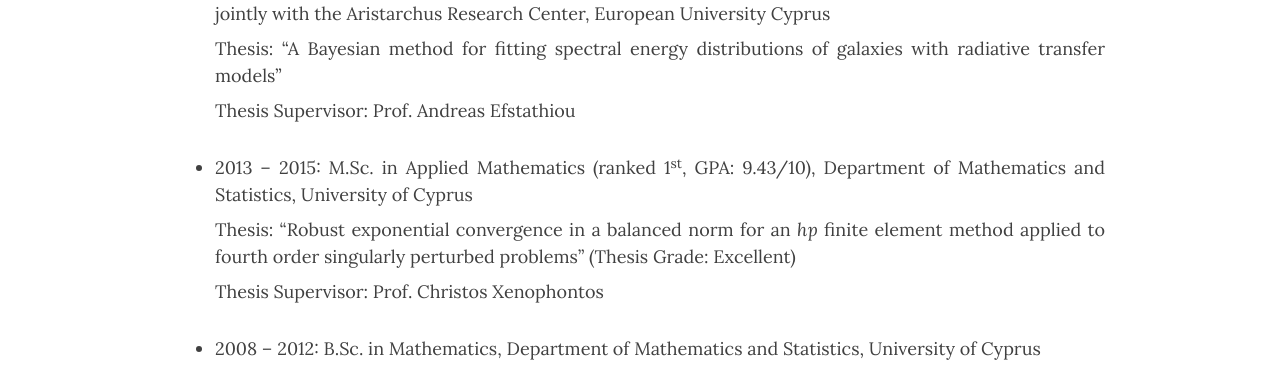
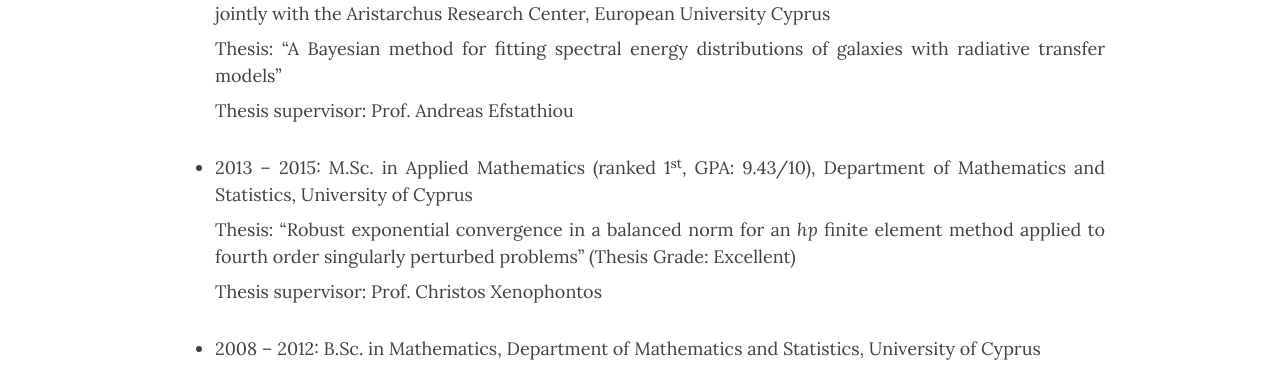
Before and after one commit to ch-var/ch-var.github.io, a Jekyll site: the page built from CV.html, in a window 1280 px wide and 900 px high. Shown: the part 376-768 px from the top of the window. Built offline with Jekyll 4.4.1, drawn with Linux system fonts in a browser that asks for light colours; formulas are drawn with MathJax 3.

Commit message:
Update CV.html

```diff
--- a/CV.html
+++ b/CV.html
@@ -26,10 +26,10 @@
 <ul>
 <li class="responsive-margin" style="margin-bottom: 8px;">2020 – 2024: Ph.D. in Computing/Computer Science, Department of Computer Science and Engineering jointly with the Aristarchus Research Center, European University Cyprus</li>
 <p align='justify' class="responsive-margin" style="margin-top: 0px; margin-bottom: 8px;">Thesis: “A Bayesian method for fitting spectral energy distributions of galaxies with radiative transfer models”</p>
-<p align='justify' class="responsive-margin" style="margin-top: 0px;">Thesis Supervisor: Prof. Andreas Efstathiou</p>
+<p align='justify' class="responsive-margin" style="margin-top: 0px;">Thesis supervisor: Prof. Andreas Efstathiou</p>
 <li class="responsive-margin" style="margin-bottom: 8px;">2013 – 2015: M.Sc. in Applied Mathematics (ranked 1<sup>st</sup>, GPA: 9.43/10), Department of Mathematics and Statistics, University of Cyprus</li>
 <p align='justify' class="responsive-margin" style="margin-top: 0px; margin-bottom: 8px;">Thesis: “Robust exponential convergence in a balanced norm for an <i>hp</i> finite element method applied to fourth order singularly perturbed problems” (Thesis Grade: Excellent)</p>
-<p align='justify' class="responsive-margin" style="margin-top: 0px;">Thesis Supervisor: Prof. Christos Xenophontos</p>
+<p align='justify' class="responsive-margin" style="margin-top: 0px;">Thesis supervisor: Prof. Christos Xenophontos</p>
 <li class="responsive-margin">2008 – 2012: B.Sc. in Mathematics, Department of Mathematics and Statistics, University of Cyprus</li>
 </ul>
 <br>
```
